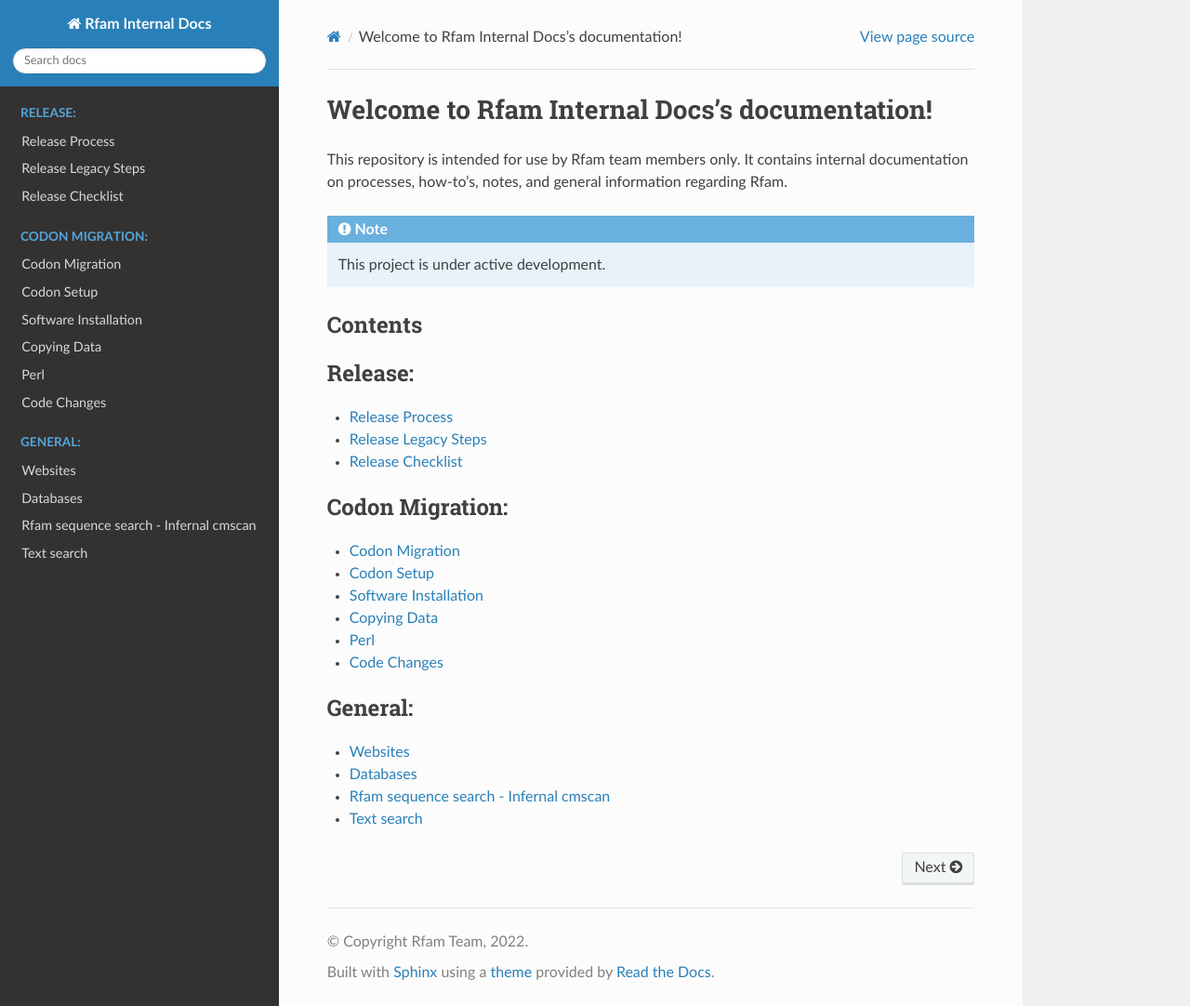
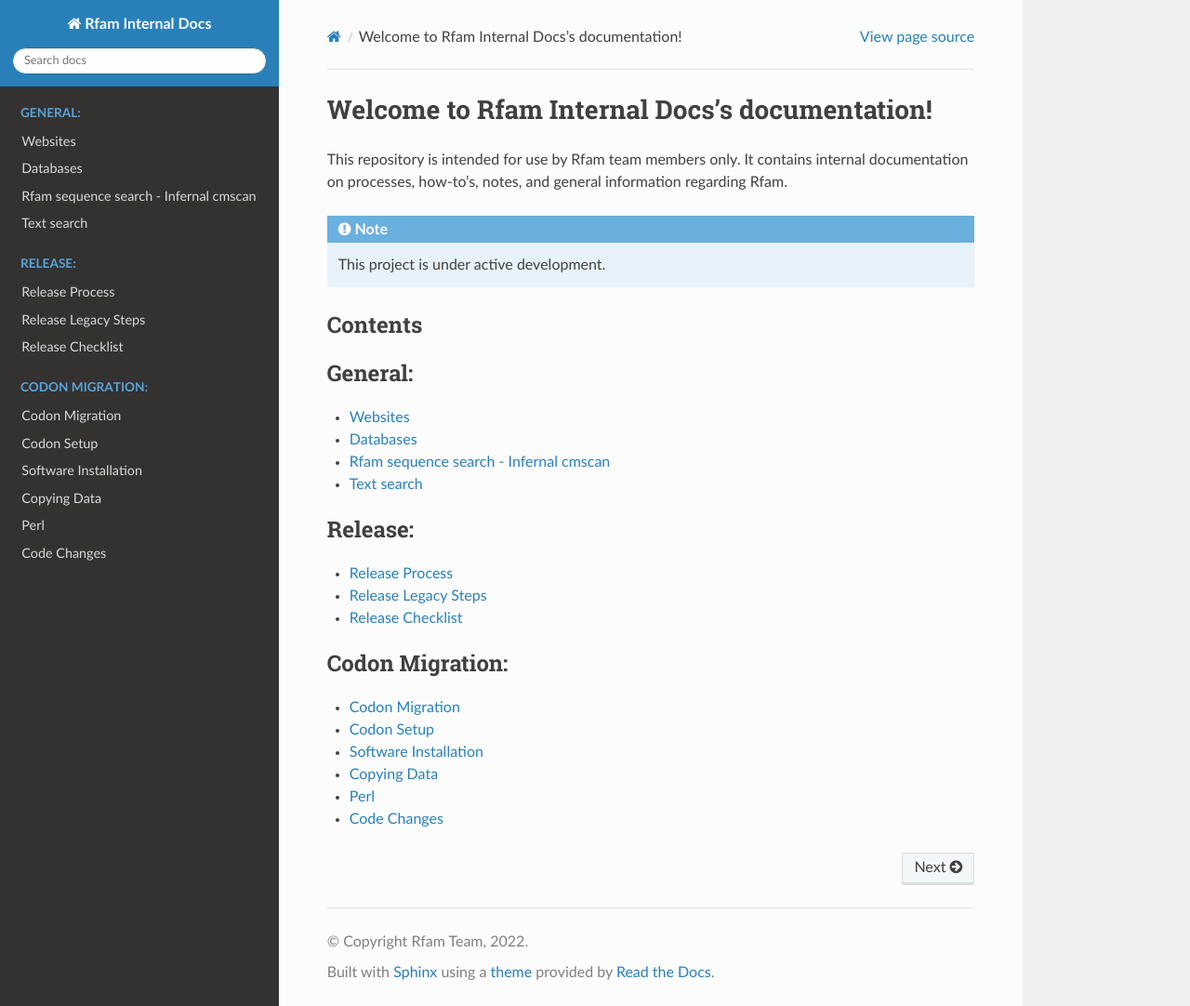
Before and after one commit to Rfam/rfam-internal-docs, a Sphinx documentation site: the page built from source/index.rst, in a window 1280 px wide and 1082 px high. Shown: the whole window at 93% size. Built offline with Sphinx 7.4.7 and the Read the Docs theme 2.0.0, drawn with Linux system fonts in a browser that asks for light colours; part of the change alters nothing that is shown.

```diff
--- a/source/index.rst
+++ b/source/index.rst
@@ -15,6 +15,17 @@ It contains internal documentation on processes, how-to's, notes, and general in
 
 Contents
 --------
+
+.. _general:
+.. toctree::
+   :titlesonly:
+   :maxdepth: 1
+   :caption: General:
+
+   website
+   databases
+   seq_search
+   text_search
 
 .. _release:
 .. toctree::
@@ -38,14 +49,3 @@ Contents
    data
    perl
    code
-
-.. _general:
-.. toctree::
-   :titlesonly:
-   :maxdepth: 1
-   :caption: General:
-
-   website
-   databases
-   seq_search
-   text_search
```
